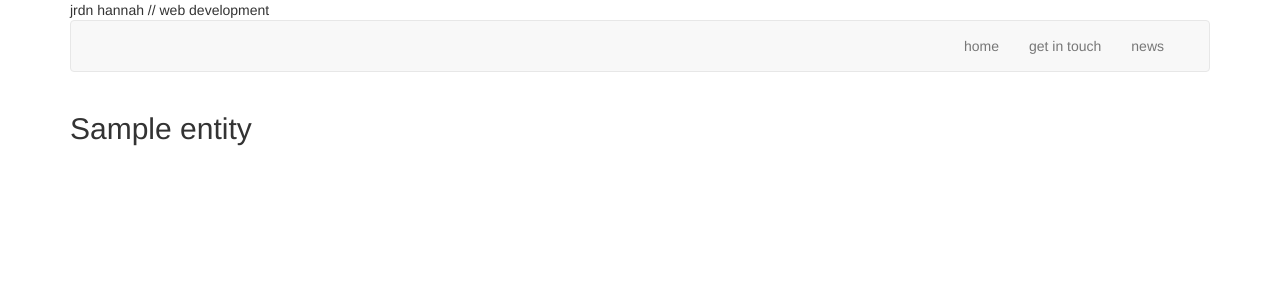
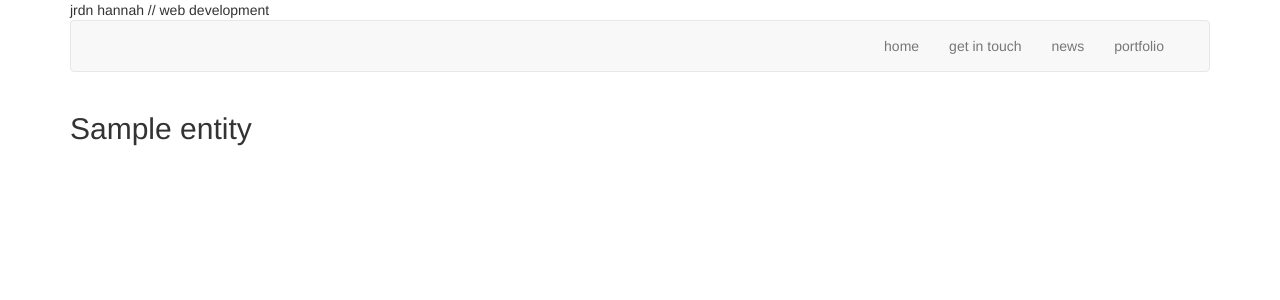
Before and after one commit to jrdnhannah/jrdnhannah.co.uk, a PHP site: template views/crud/item.html.twig in a window 1280 px wide. Shown: the top 300 px of the page. Run offline with PHP 8.4, Linux system fonts and the light colour scheme; the template is opened without the code that fills it: most values are stand-ins (such as "Sample title", 1, 10 or a date in 2020); some libraries are stand-ins or nearby versions.

Commit message:
[Base view] Add portfolio link

```diff
--- a/views/base.html.twig
+++ b/views/base.html.twig
@@ -44,6 +44,7 @@
                     <li><a href="{{ path('route.home') }}">home</a></li>
                     <li><a href="{{ path('route.contact') }}">get in touch</a></li>
                     <li><a href="{{ path('route.news') }}">news</a></li>
+                    <li><a href="{{ path('route.portfolio') }}">portfolio</a></li>
                     {% if app['security'].token.user.id is defined %}
                         <li><a href="{{ path('logout') }}">log out</a></li>
                     {% endif %}
```
